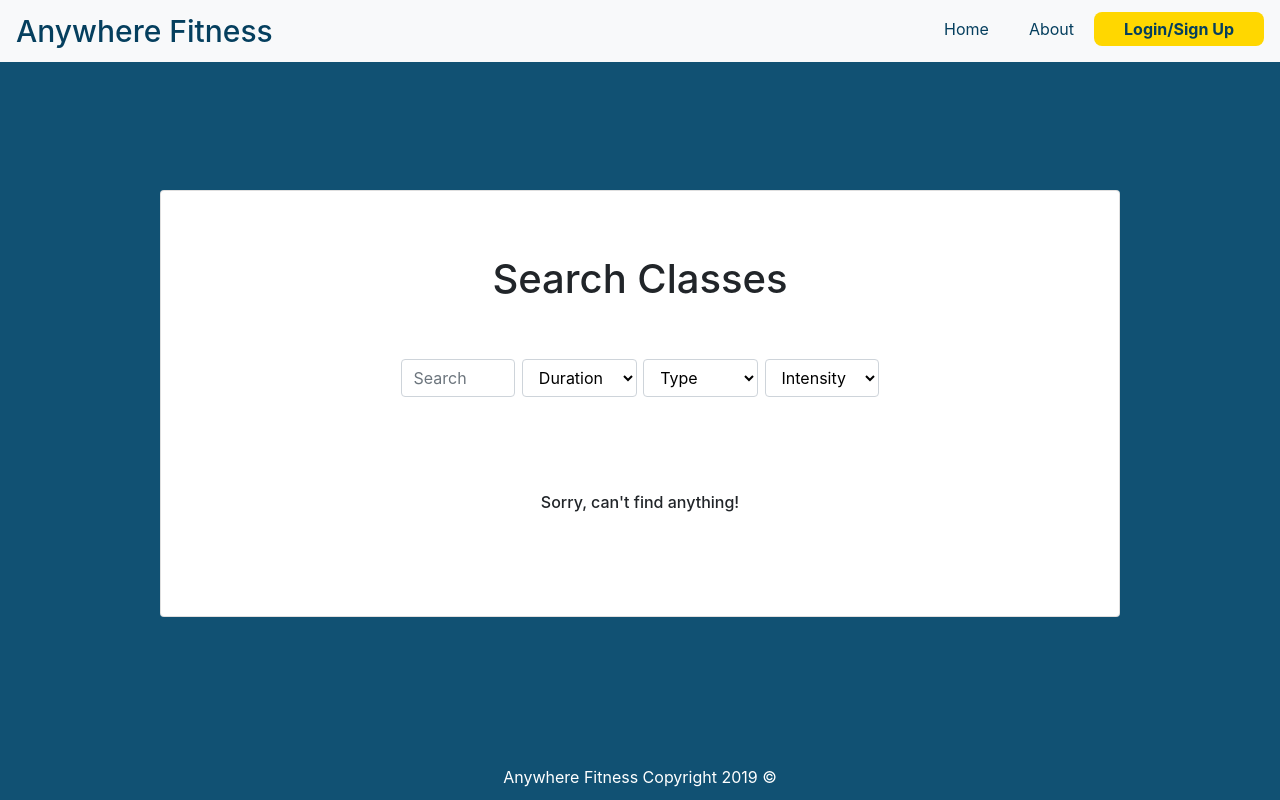
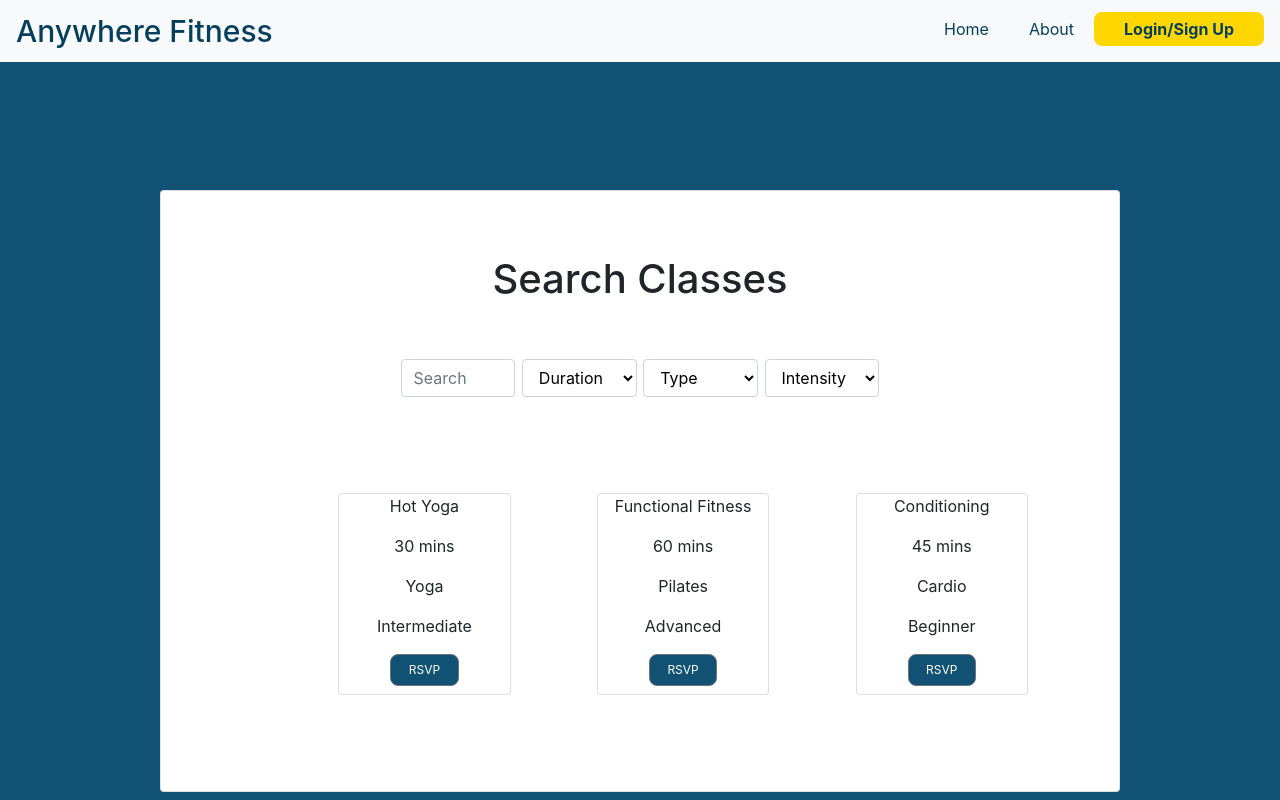
Before and after one commit to BUILD-WEEKS-ANYWHERE-FITNESS/front-end, a React (Create React App) app in the folder anywhere-fitness/: page /classes in a window 1280 px wide. Shown: the top 800 px of the page. Built offline with nearby package versions, Linux system fonts and the light colour scheme; sample sign-in values are in the browser's storage; what react-animations would draw is missing.

Commit message:
Fixed search page

```diff
--- a/anywhere-fitness/src/components/Classes/Classes.js
+++ b/anywhere-fitness/src/components/Classes/Classes.js
@@ -16,45 +16,48 @@ const Classes = (props) => {
     //})
     //Fake data for now since endpoints are not functioning currently.
 
-    const [classList, setClassList] = useState([])
+    const [classList, setClassList] = useState(data);
+    console.log(data);
+  useEffect(() =>{
+    setClassList(data);
+  }, [])
+
+
+    const [searchResults, setSearchResults] = useState([]);
 
     const [search, setSearch] = useState({
-    searchTerm: " ",
+    searchTerm: "",
     duration: "",
     type: "",
     intensity: "",
-    })
-    const [classes,setClasses] = useState([])
+    });
+    //Controlled Inputs
+    //
+    const changeHandler = (e) => {
+        setSearch({...search, [e.target.name]: e.target.value})
+    }
 
-      const [searchResults, setSearchResults] = useState([]);
+
 
       useEffect(() => {
-          const resultSearch = classes.filter(classObj =>
+        setClassList(data);
+         const resultSearch = classList.filter(classObj =>
                              classObj.name.toLowerCase().includes(search.searchTerm.toLowerCase())
                                         );
+        console.log(resultSearch);
          const resultDuration = resultSearch.filter(classObj =>
                                               classObj.duration.includes(search.duration)
-                                              )
+                                              );
 
          const resultType = resultDuration.filter(classObj =>
                                                  classObj.type.toLowerCase().includes(search.type.toLowerCase())
-                                                 )
+                                                 );
          const resultIntensity = resultType.filter(classObj =>
                                                  classObj.intensity.toLowerCase().includes(search.intensity.toLowerCase())
-                                                 )
-         setClassList(resultIntensity);
+                                                 );
+         setSearchResults(resultIntensity);
       },[search])
 
-  useEffect(() =>{
-    setClassList(data);
-  }, [])
-  console.log(classList)
-
-      //Controlled Inputs
-      //
-      const changeHandler = (e) => {
-          setSearch({...search, [e.target.name]: e.target.value})
-      }
   return (
     <div className="card-container">
         <Card className="classes">
--- a/anywhere-fitness/src/data.js
+++ b/anywhere-fitness/src/data.js
@@ -2,17 +2,17 @@
 export let data =
 [{
     name:'Hot Yoga',
-    duration:'30-mins',
+    duration:'30 mins',
     type:'Yoga',
     intensity: 'Intermediate'
 },{
     name:'Functional Fitness',
-    duration:'60-mins',
-    type:'Functional Training',
+    duration:'60 mins',
+    type:'Pilates',
     intensity:'Advanced'
 },{
     name:'Conditioning',
-    duration:'45-mins',
+    duration:'45 mins',
     type:'Cardio',
-    intensity:'Easy'
+    intensity:'Beginner'
 }]
```
